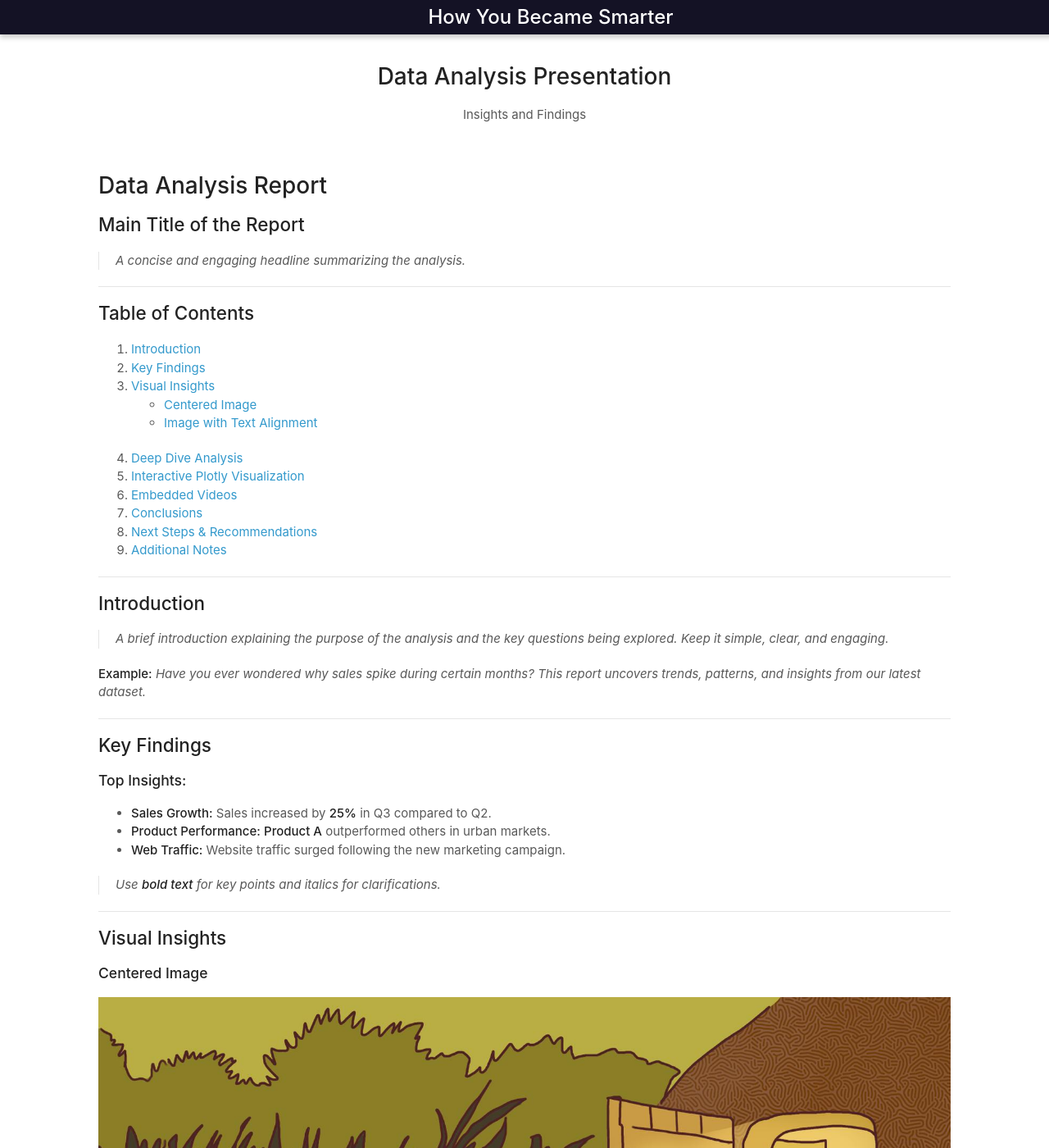
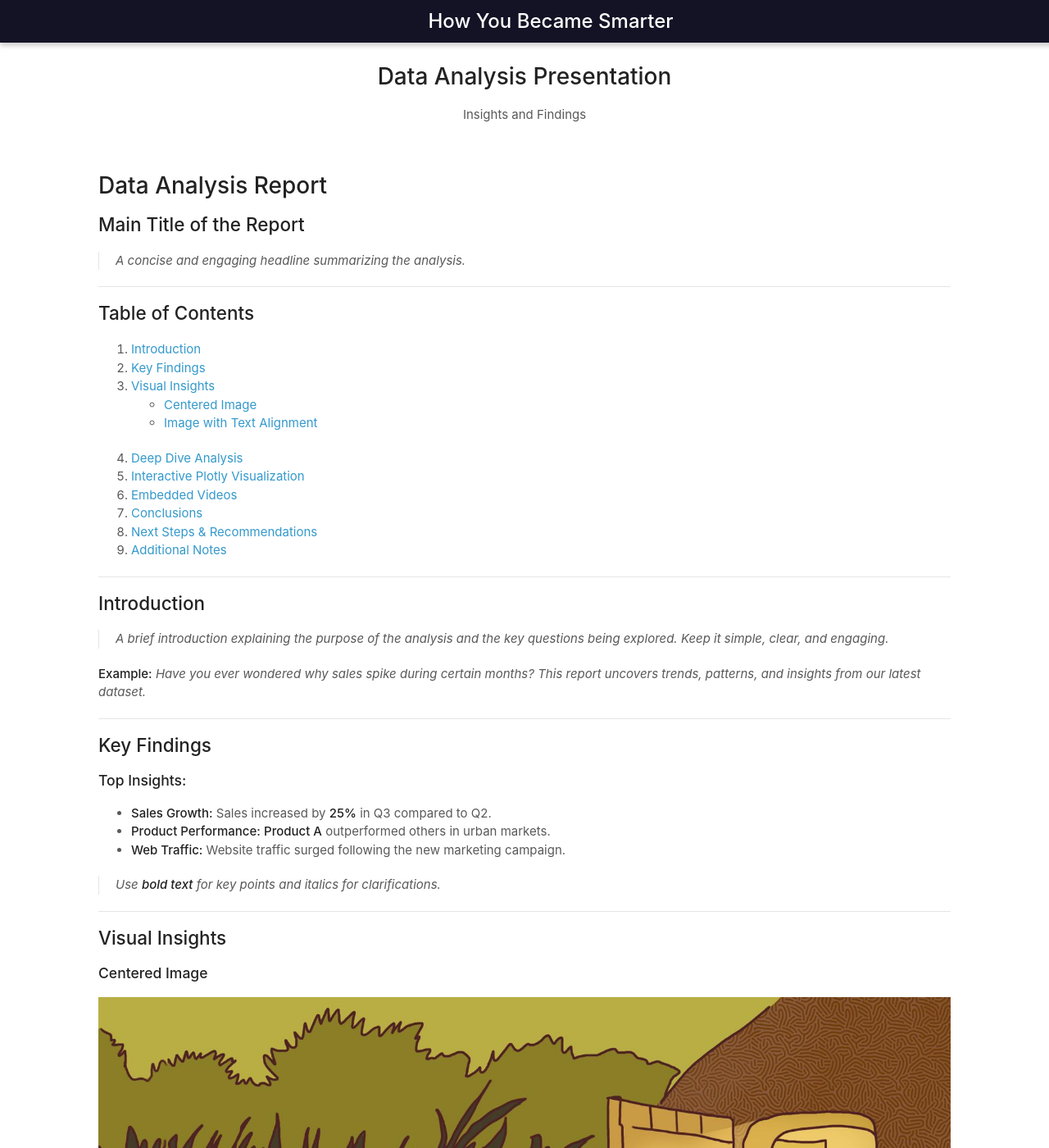
Before and after one commit to FredPili/ADAWebsite, a Jekyll site: the page built from index.md, in a window 1280 px wide and 1400 px high. Shown: the whole window at 82% size. Built offline with Jekyll 4.4.1, drawn with Linux system fonts in a browser that asks for light colours.

Commit message:
update banner

```diff
--- a/assets/css/styles.css
+++ b/assets/css/styles.css
@@ -209,7 +209,7 @@ footer {
   display: flex; /* Flex layout for aligning items */
   align-items: center; /* Center items vertically */
   justify-content: center; /* Center the content horizontally */
-  padding: 0.5rem 2rem; /* Padding for spacing */
+  padding: 0.8rem 2rem; /* Padding for spacing */
   z-index: 1000; /* Ensure the banner stays on top */
   box-shadow: 0px 4px 6px rgba(0, 0, 0, 0.2); /* Optional shadow */
 }
```
